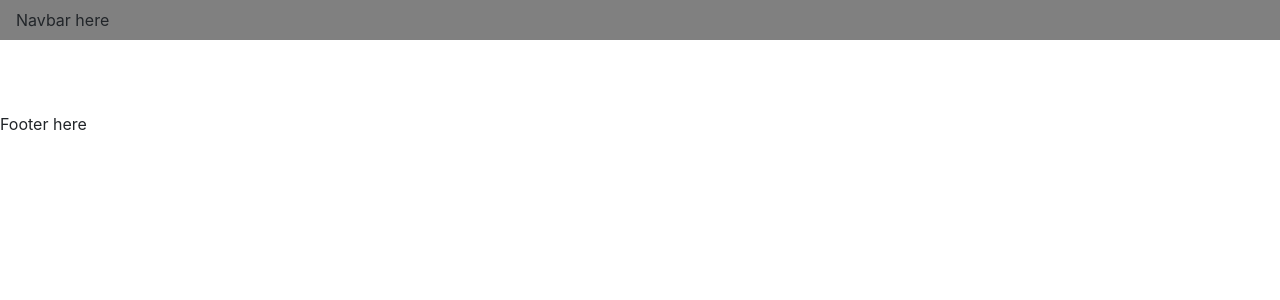
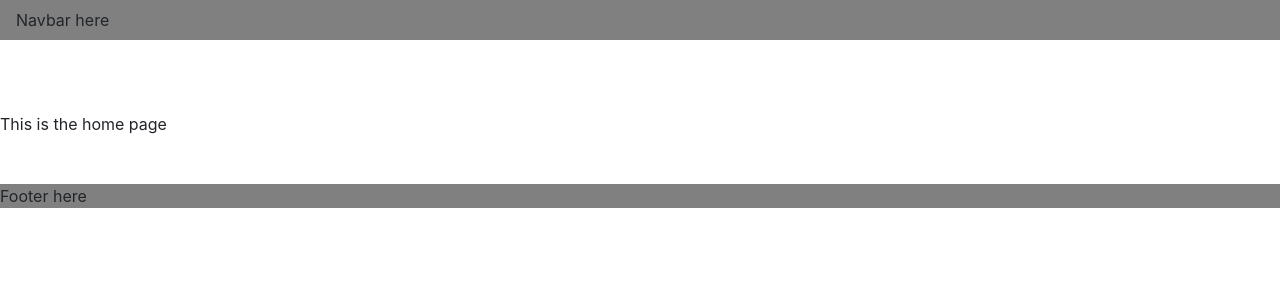
Before and after one commit to StudentDX/MoneyMunchers, a Flask app: page / in a window 1280 px wide. Shown: the top 300 px of the page. Run offline with Flask 2, Linux system fonts and the light colour scheme; some libraries are stand-ins or nearby versions.

Commit message:
Adding to templates

```diff
--- a/app/templates/base.html
+++ b/app/templates/base.html
@@ -22,7 +22,8 @@
       {% block content %}
       {% endblock %}
 
-      <footer>
+      <br><br><br>
+      <footer style="background-color:grey">
         Footer here
       </footer>
   </body>
--- a/app/templates/home.html
+++ b/app/templates/home.html
@@ -5,5 +5,5 @@
 
 
 {% block content %}
-
+This is the home page
 {% endblock %}
```
